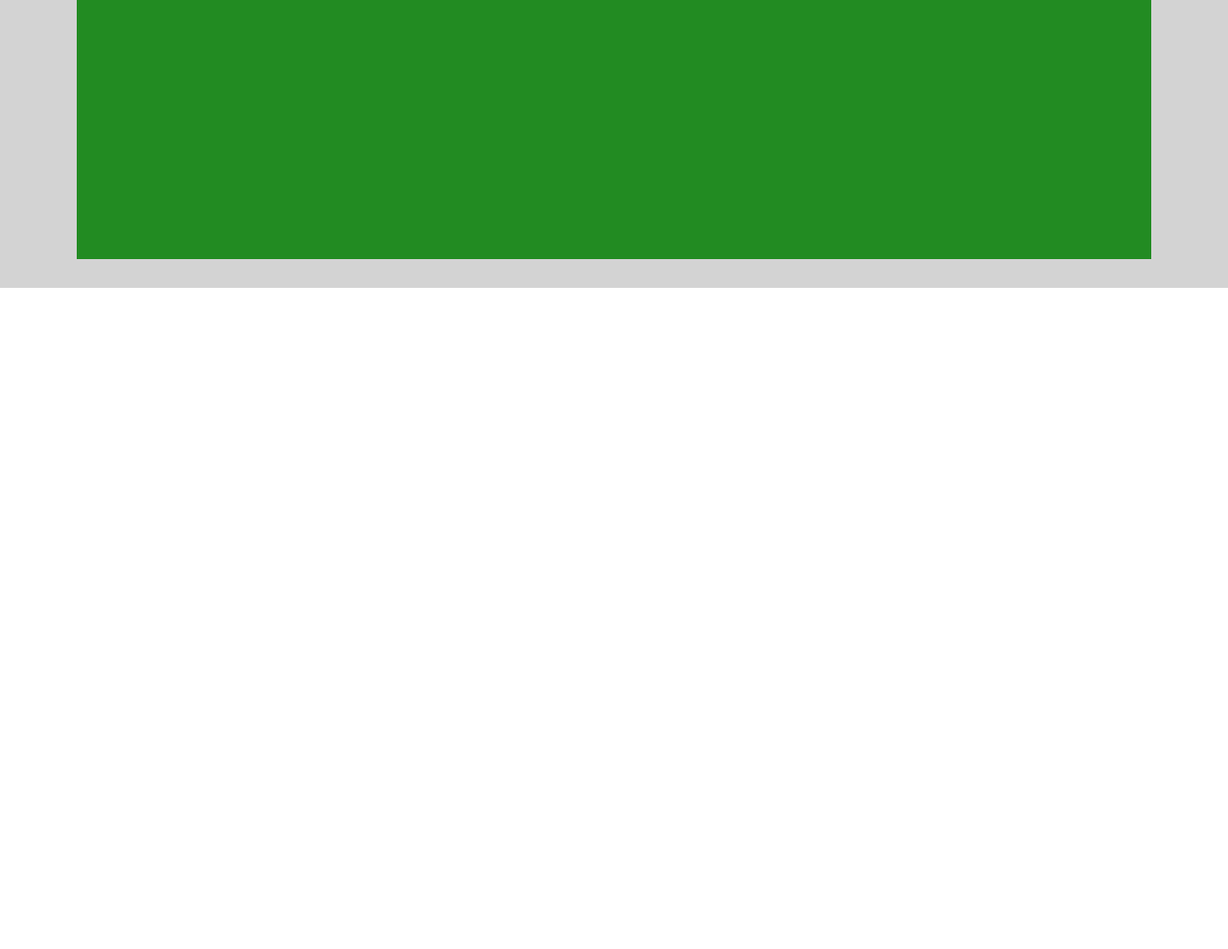
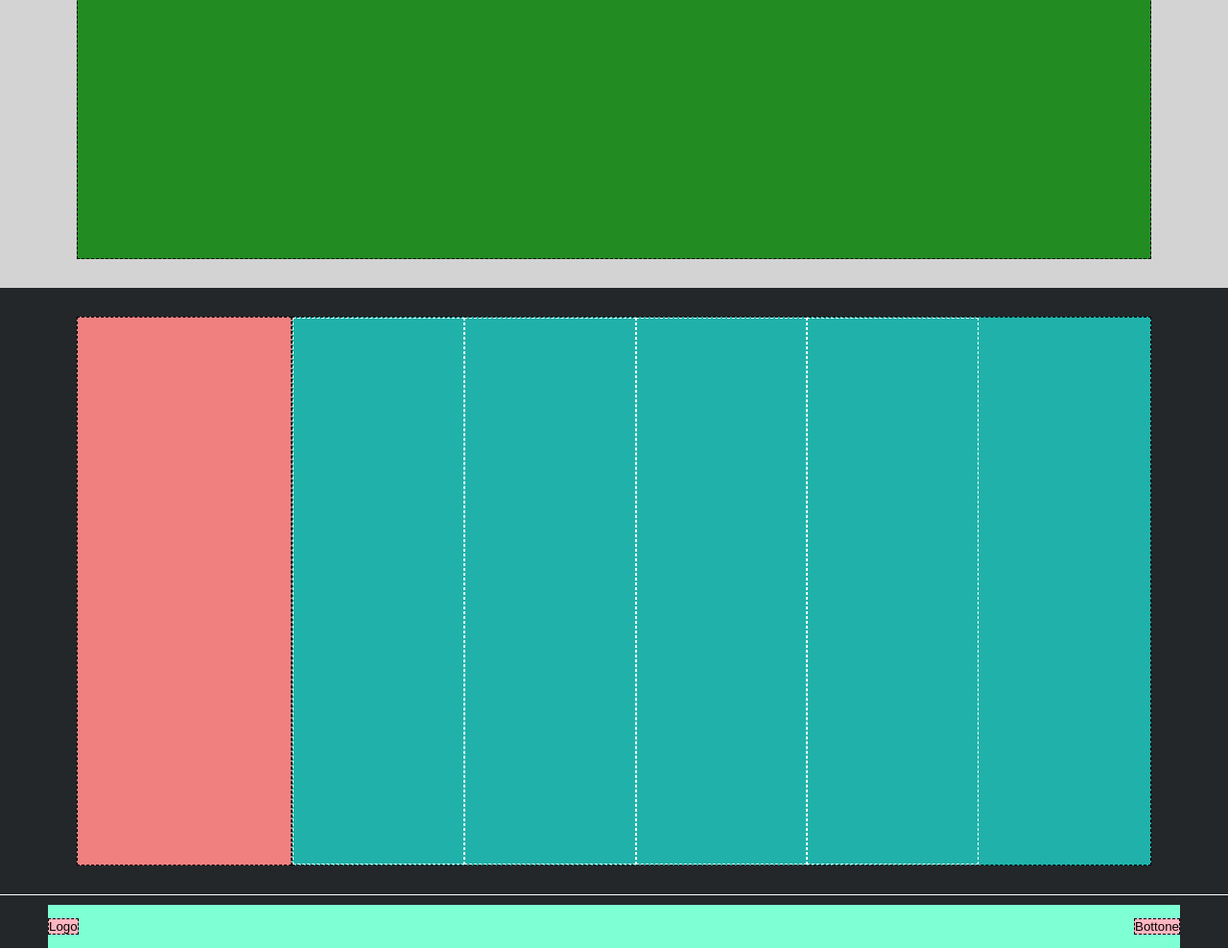
Before and after one commit to Francesco-Rianna/htmlcss-struttura-discord, a plain HTML site: page index.html in a window 1280 px wide. Shown: the part 2800-3789 px from the top of the page at 96% size. Before the commit the page ends 3100 px from the top, so only its background shows below. Drawn offline with Linux system fonts and the light colour scheme.

Commit message:
feat: added 2 section for the footer

```diff
--- a/index.html
+++ b/index.html
@@ -70,14 +70,47 @@
 
         <div class="bg-sm">
             <div class="container">
-                <div class="section-1">
+                <section class="section-1">
                     <div class="box-100"></div>
-                </div>
+                </section>
             </div>
         </div>
         <!--/fourth block -->
 
     </main>
+
+    <footer>
+
+        <!--section1 footer -->
+        <div class="bg-sf">
+            <div class="container">
+                <section class="section-1">
+                    <div class="box-20"></div>
+                    <div class="box-80">
+                        <div class="box-20 sky"></div>
+                        <div class="box-20 sky "></div>
+                        <div class="box-20 sky "></div>
+                        <div class="box-20 sky "></div>
+                    </div>
+                </section>
+            </div>
+        </div>
+        <!--/section1 footer -->
+
+        <!-- section2 footer -->
+
+        <div class="bg-sf close">
+            <div class="container">
+                <div class="box-100 last">
+                    <button class="mini-box">Logo</button>
+                    <button class="mini-box">Bottone</button>
+                </div>
+            </div>
+        </div>
+        <!--/section2 footer -->
+
+
+    </footer>
 
 
 
--- a/style.css
+++ b/style.css
@@ -78,6 +78,34 @@
 
 }
 
+.box-20 {
+    width: 20%;
+    min-height: 570px;
+    background-color: #f08080;
+}
+
+.box-80 {
+    width: 80%;
+    min-height: 570px;
+    background-color: #20b2aa;
+    display: flex;
+}
+
+.last {
+    min-height: 45px;
+    background-color: #7fffd4;
+    width: 100%;
+    display: flex;
+    align-items: center;
+    justify-content: space-between;
+
+}
+
+.mini-box {
+    background-color: #ffb6c1;
+    border: 1px dashed black;
+}
+
 
 
 /*-------------------
@@ -102,3 +130,23 @@ section>div {
 .bg-sm {
     background-color: #d3d3d3;
 }
+
+/*-------------------
+    footer
+-------------------*/
+.bg-sf {
+    background-color: #23272a;
+
+}
+
+.close {
+    border-top: 1px solid white;
+    padding-top: 10px;
+    border-bottom: 1px solid white;
+
+}
+
+.sky {
+    background-color: #20b2aa;
+    border: 1px dashed white;
+}
```
